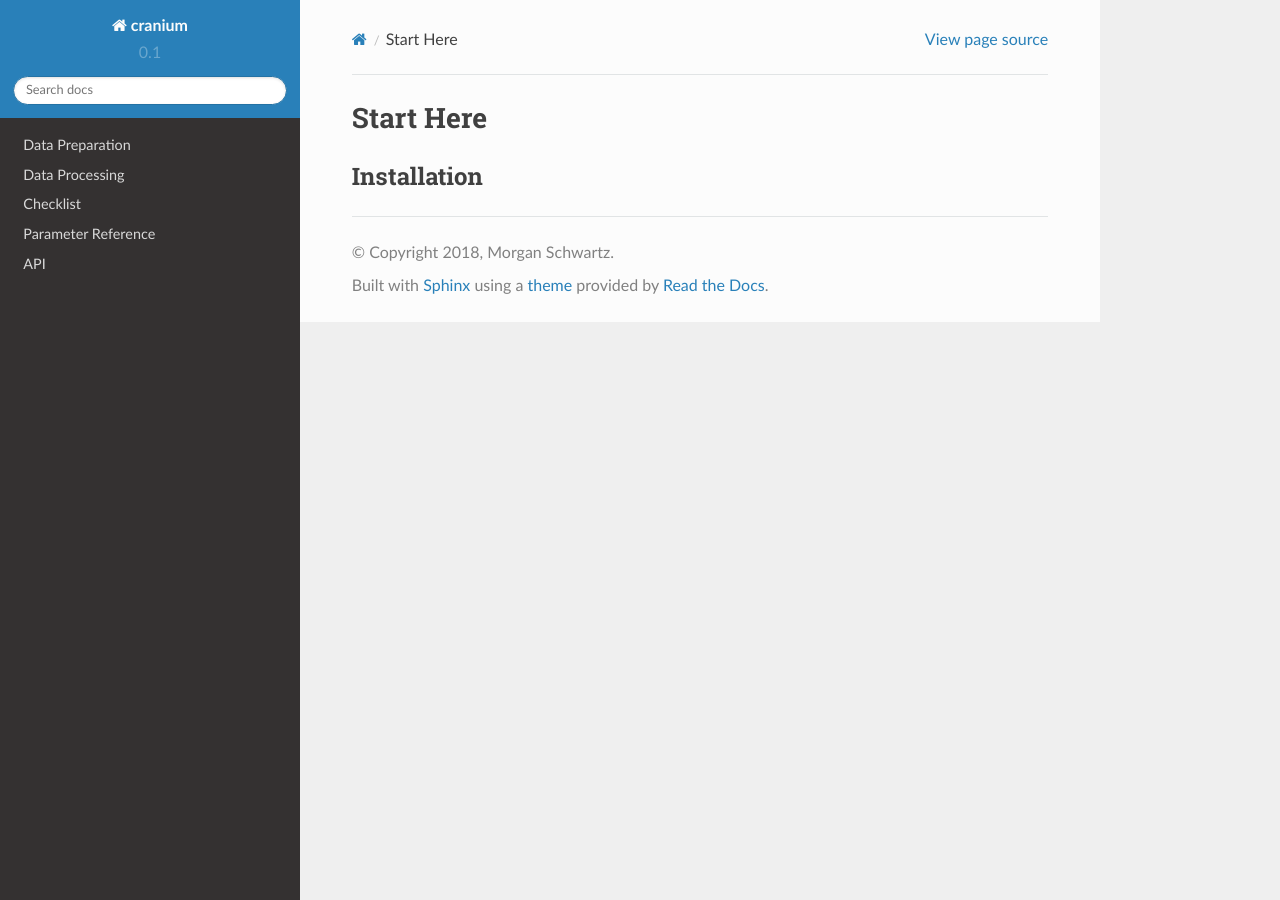
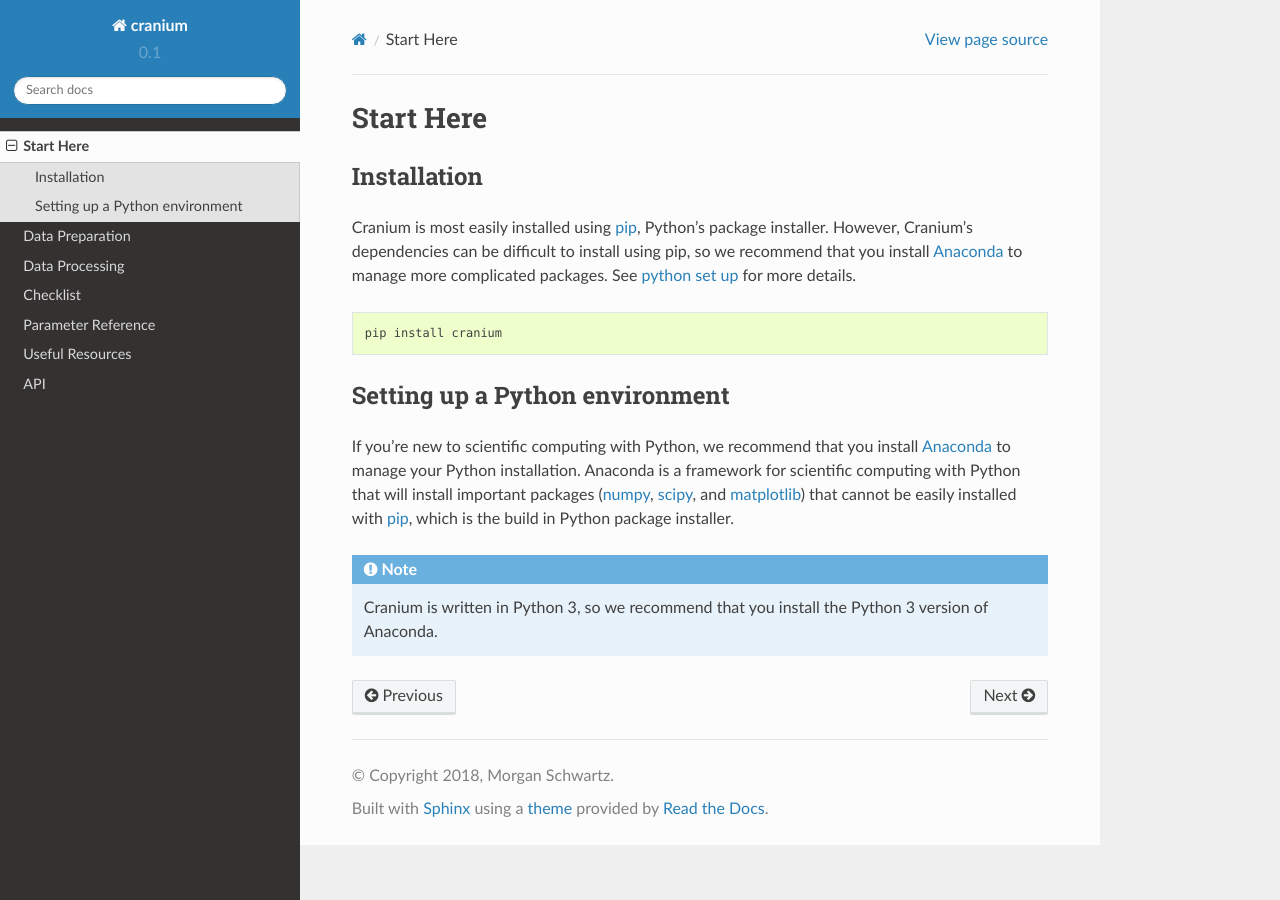
Before and after one commit to msschwartz21/deltascope, a Sphinx documentation site: the page built from docs/source/start-here.rst, in a window 1280 px wide. Built offline with Sphinx 7.4.7 and the Read the Docs theme 2.0.0, drawn with Linux system fonts in a browser that asks for light colours; formulas are drawn with MathJax 3; pages that are not in the unit, such as notebooks, are missing from menus.

Commit message:
Adding resources such as anaconda, pip,commend line, etc.

```diff
--- a/docs/source/index.rst
+++ b/docs/source/index.rst
@@ -11,10 +11,12 @@
 .. toctree::
 	:numbered:
 
+	Start Here <start-here>
 	Data Preparation <data-prep>
     Data Processing <data-process>
     Checklist <checklist>
     Parameter Reference <param-ref>
+    Useful Resources <resources>
     API
 
 Is cranium right for you?
--- a/docs/source/start-here.rst
+++ b/docs/source/start-here.rst
@@ -5,3 +5,27 @@
 
 Installation
 +++++++++++++
+
+Cranium is most easily installed using `pip`_, Python's package installer. However, Cranium's dependencies can be difficult to install using pip, so we recommend that you install `Anaconda`_ to manage more complicated packages. See `python set up`_ for more details.
+
+.. code::
+
+	pip install cranium
+
+.. _command line tutorial: http://www.vikingcodeschool.com/web-development-basics/a-command-line-crash-course
+.. _pip tutorial: https://programminghistorian.org/lessons/installing-python-modules-pip
+
+.. _python set up:
+
+Setting up a Python environment
+++++++++++++++++++++++++++++++++
+
+If you're new to scientific computing with Python, we recommend that you install `Anaconda`_ to manage your Python installation. Anaconda is a framework for scientific computing with Python that will install important packages (`numpy`_, `scipy`_, and `matplotlib`_) that cannot be easily installed with `pip`_, which is the build in Python package installer.
+
+.. note:: Cranium is written in Python 3, so we recommend that you install the Python 3 version of Anaconda.
+
+.. _Anaconda: https://www.anaconda.com/what-is-anaconda/
+.. _pip: https://en.wikipedia.org/wiki/Pip_(package_manager)
+.. _numpy: http://www.numpy.org/
+.. _scipy: https://www.scipy.org/
+.. _matplotlib: https://matplotlib.org/
```
Also changed, not shown: docs/source/resources.rst (added, +29 -0 lines).
